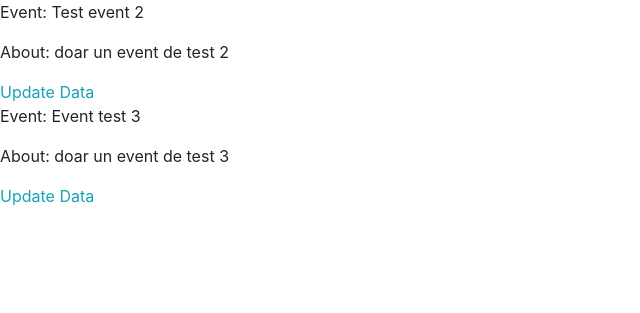
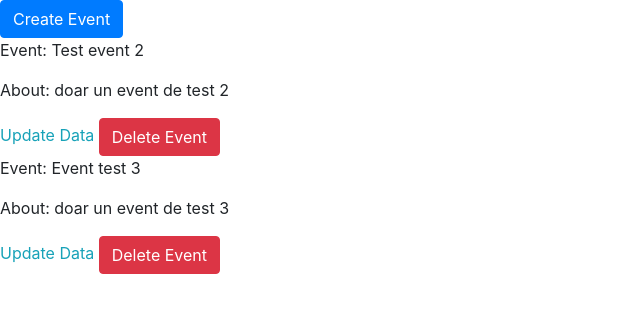
Before and after one commit to BrighiteG/HelpASoul, a Django app: page /events_list/ in a window 1280 px wide. Shown: the part 56-369 px from the top of the page, without its empty margins (0-640 px from the left). Run offline with Django 4.2, Linux system fonts and the light colour scheme; data comes from the database, SQL or seed files in the repository; both versions use the stored data as it was after the commit; some libraries are stand-ins or nearby versions.

Commit message:
Created Delete, Create View for Events, created html pages for create+delete, made the connections in urls

```diff
--- a/events/forms.py
+++ b/events/forms.py
@@ -7,7 +7,7 @@ from events.models import Event
 class EventForm(forms.ModelForm):
     class Meta:
         model = Event
-        fields = ['title', 'description', 'start_date', 'end_date', 'tags']
+        fields = ['title', 'description', 'start_date', 'end_date', 'tags', 'user']
         widgets = {
             'title': TextInput(attrs={'placeholder': 'Adaugă titlul evenimentului', 'class': 'form-control'}),
             'description': TextInput(attrs={'placeholder': 'Adaugă descrierea evenimentului', 'class': 'form-control'}),
--- a/events/urls.py
+++ b/events/urls.py
@@ -5,5 +5,7 @@ from events import views
 urlpatterns = [
     path('', views.HomeTemplateView.as_view(), name='homepage'),
     path('events_list/', views.EventsListView.as_view(), name='events-list'),
-    path('event_update/<int:pk>/', views.EventUpdateView.as_view(), name='event-update')
+    path('event_update/<int:pk>/', views.EventUpdateView.as_view(), name='event-update'),
+    path('event_create/', views.EventCreateView.as_view(), name='event-create'),
+    path('event_delete/<int:pk>/', views.EventDeleteView.as_view(), name='event-delete')
 ]
--- a/events/views.py
+++ b/events/views.py
@@ -1,5 +1,6 @@
 from django.shortcuts import render
-from django.views.generic import ListView, UpdateView
+from django.urls import reverse_lazy
+from django.views.generic import ListView, UpdateView, CreateView, DeleteView
 from events.forms import EventForm
 from events.models import Event
 from django.views.generic import TemplateView
@@ -20,3 +21,16 @@ class EventUpdateView(UpdateView):
     success_url = 'homepage'
     model = Event
     form_class = EventForm
+
+
+class EventCreateView(CreateView):
+    template_name = 'events/event_create.html'
+    model = Event
+    success_url = reverse_lazy('events-list')
+    form_class = EventForm
+
+
+class EventDeleteView(DeleteView):
+    template_name = 'events/event_delete.html'
+    model = Event
+    success_url = reverse_lazy('events-list')
--- a/templates/events/events_list.html
+++ b/templates/events/events_list.html
@@ -3,12 +3,14 @@
 {% block title %} List of Events {% endblock %}
 
 {% block content %}
+    <a href="{% url 'event-create' %}" class="btn btn-primary"> Create Event </a>
     {% for event in events_list %}
-        <p>Event: {{ event.title }} {{ event.organizer }}</p>
-        <p> About: {{ event.description }}</p>
-        <a href="{% url 'event-update' event.id %}" class="text-info">Update Data</a>
+        <p>Event: {{ event.title }} {{ event.organizer }} </p>
+        <p> About: {{ event.description }} </p>
+        <a href="{% url 'event-update' event.id %}" class="text-info"> Update Data </a>
+        <a href="{% url 'event-delete' event.id %}" class="btn btn-danger"> Delete Event </a>
         {%  for tag in event.tags.set.all %}
-            <p> {{ tag }}</p>
-            {% endfor %}
+            <p> {{ tag }} </p>
+        {% endfor %}
     {% endfor %}
 {% endblock %}
```
Also changed, not shown: templates/events/event_create.html (added, +14 -0 lines), templates/events/event_delete.html (added, +10 -0 lines), db.sqlite3.
